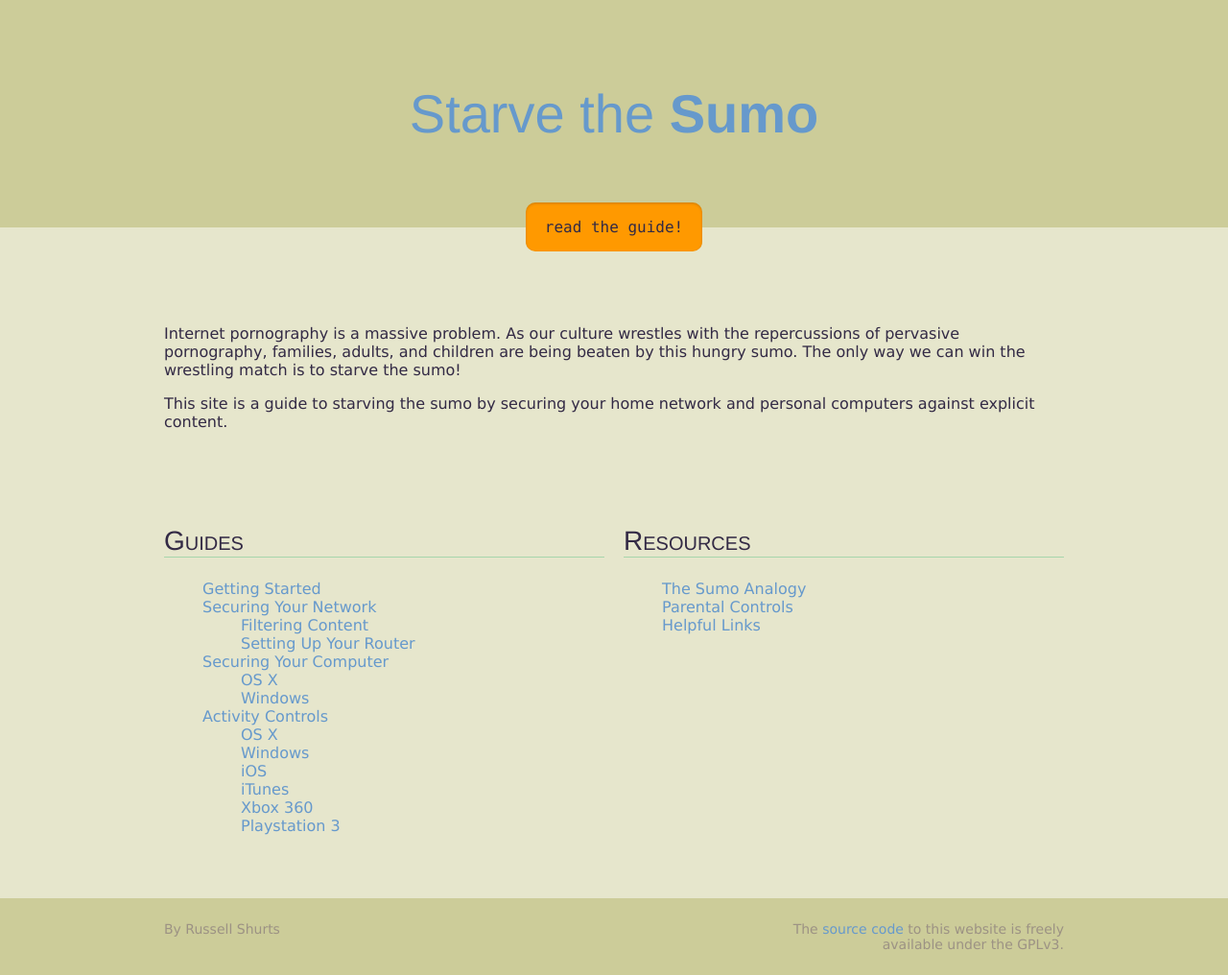
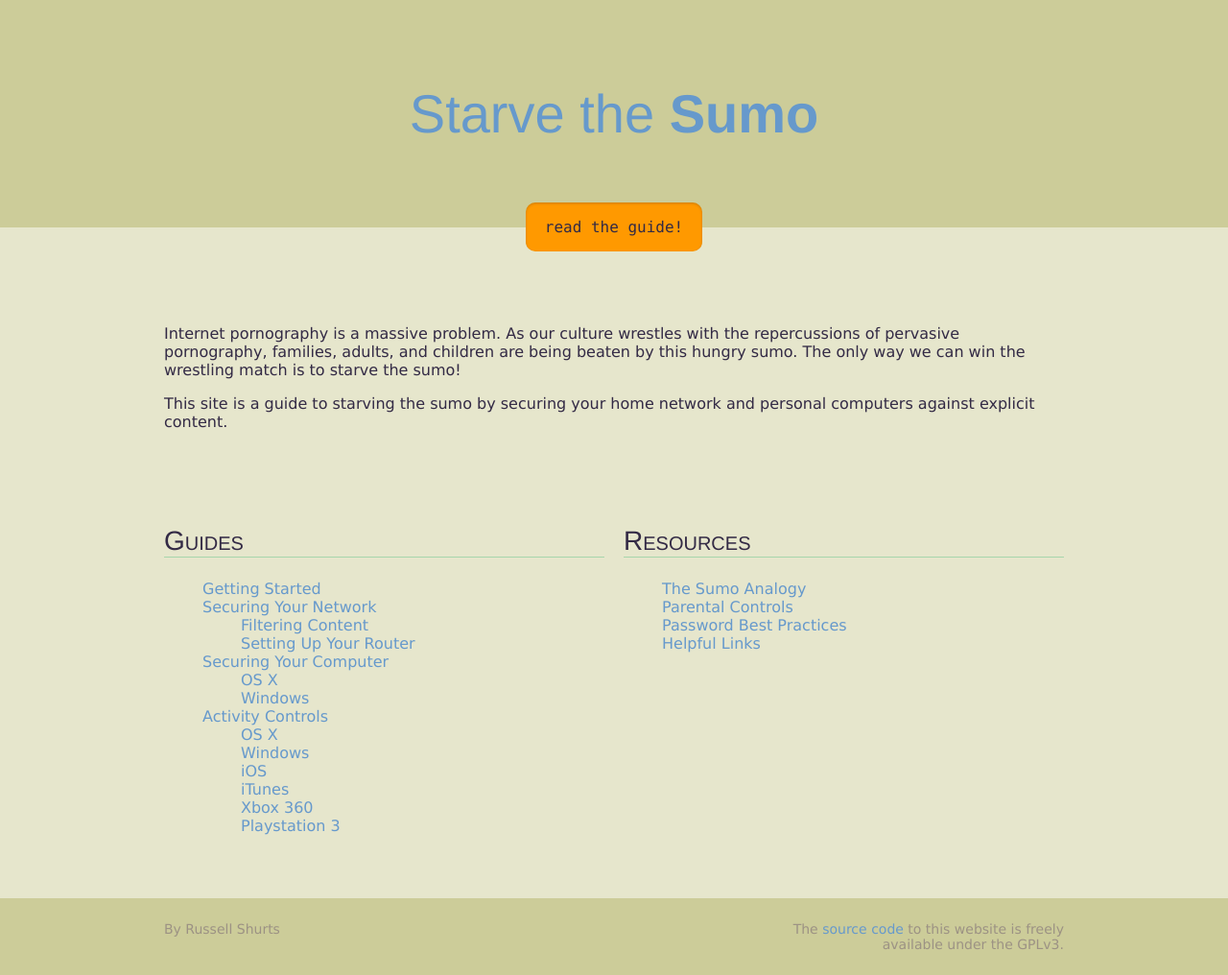
Before and after one commit to rshurts/starvethesumo, a Jekyll site: the page built from index.html, in a window 1280 px wide. Shown: the whole page at 96% size. Built offline with Jekyll 4.4.1, drawn with Linux system fonts in a browser that asks for light colours.

Commit message:
Add password practices resource link

```diff
--- a/_includes/resources.html
+++ b/_includes/resources.html
@@ -2,5 +2,6 @@
 <ul>
   <li><a href="{{ site.url }}/resources/sumoanalogy">The Sumo Analogy</a></li>
   <li><a href="{{ site.url }}/resources/parentalcontrols">Parental Controls</a></li>
+  <li><a href="{{ site.url }}/resources/passwordpractices">Password Best Practices</a></li>
   <li><a href="{{ site.url }}/resources/links">Helpful Links</a></li>
 </ul>
--- a/_includes/resources_mobile.html
+++ b/_includes/resources_mobile.html
@@ -2,5 +2,6 @@
   <option value="">Select a Resource...</option>
   <option value="{{ site.url }}/resources/sumoanalogy">The Sumo Analogy</option>
   <option value="{{ site.url }}/resources/parentalcontrols">Parental Controls</option>
+  <option value="{{ site.url }}/resources/passwordpractices">Password Best Practices</option>
   <option value="{{ site.url }}/resources/links">Helpful Links</option>
 </select>
```
